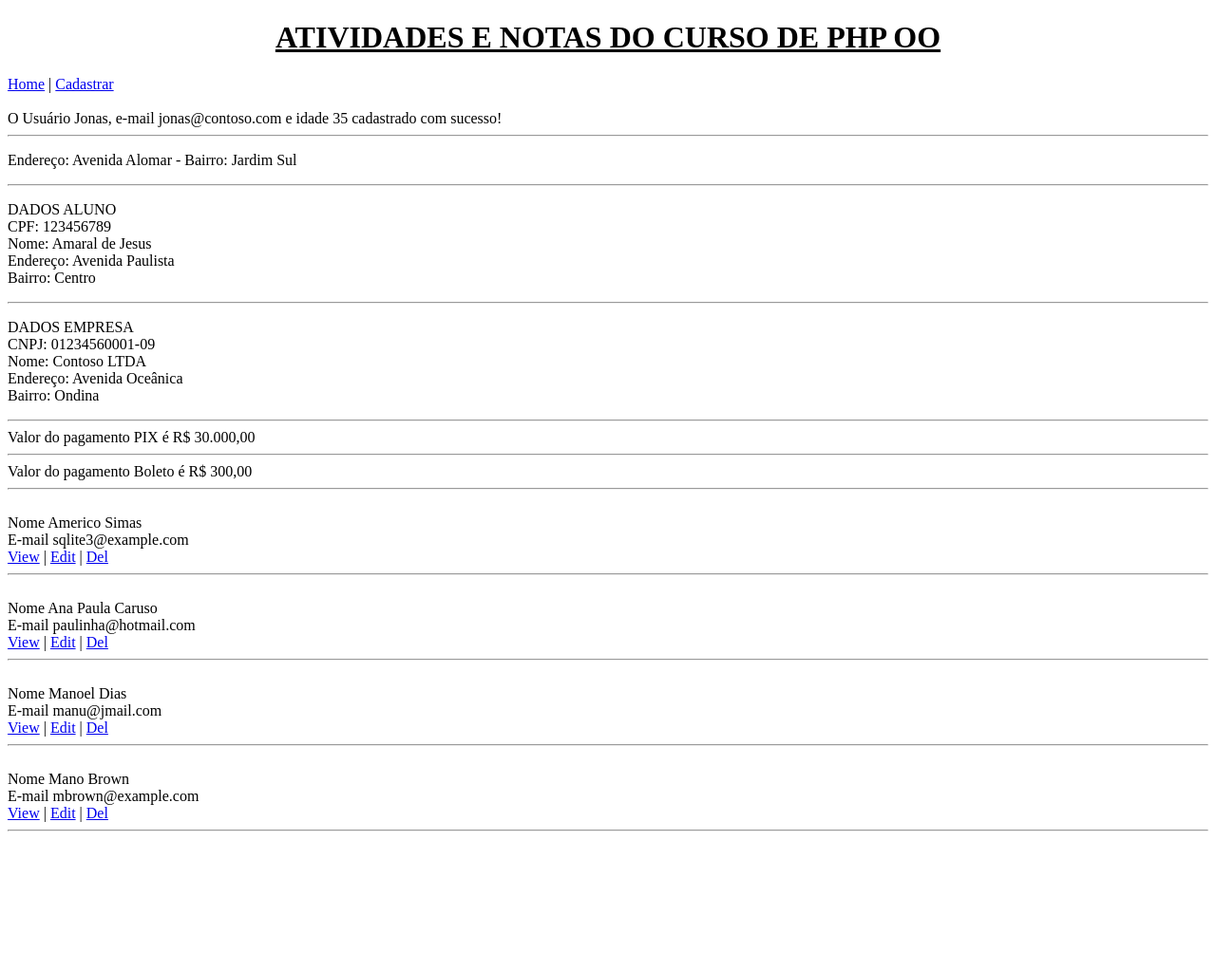
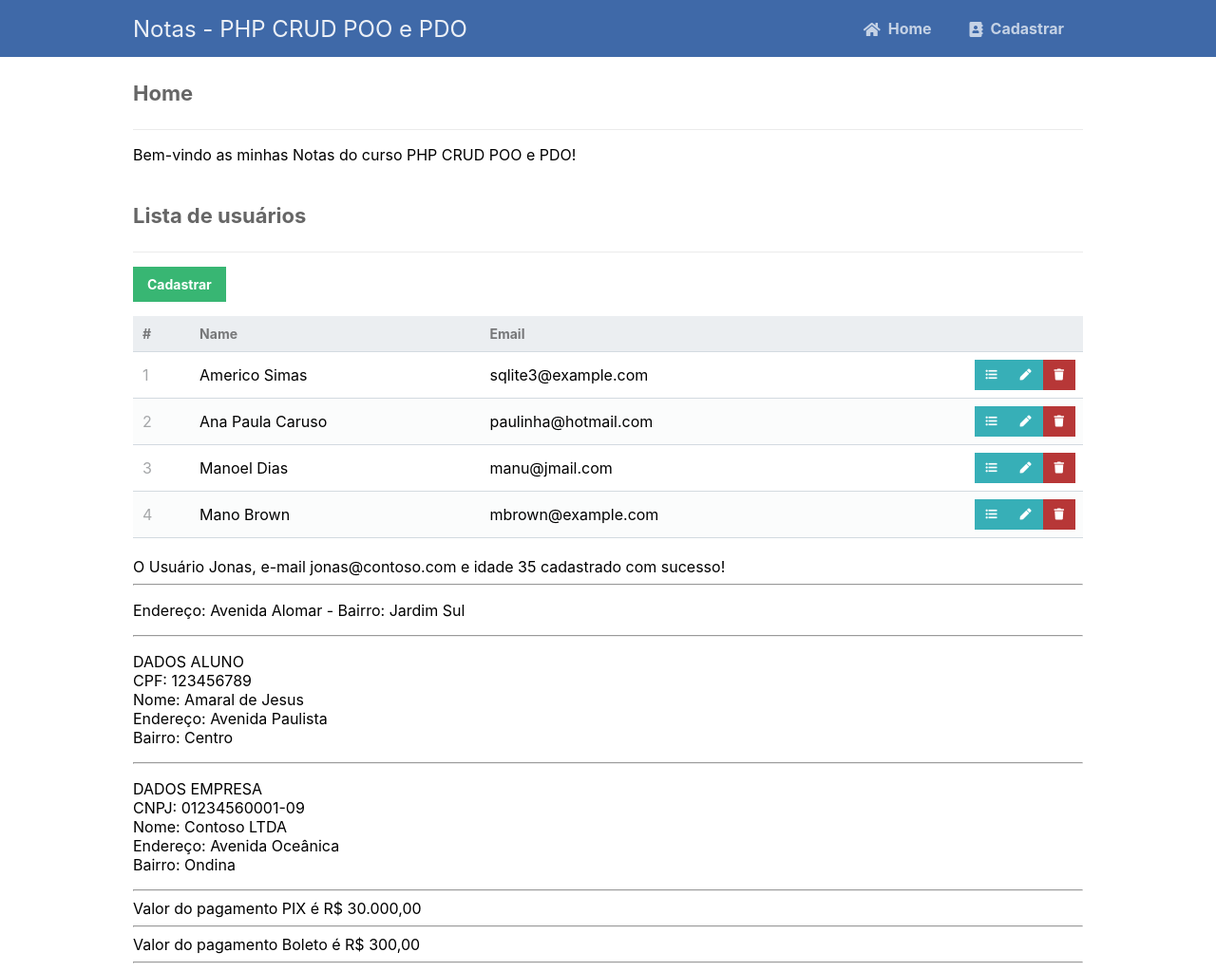
Before and after one commit to jpqateste/notas-projeto-php-oo, a PHP site: page / in a window 1280 px wide. Shown: the whole page at 95% size. Before the commit the page ends 876 px from the top, so only its background shows below. Run offline with PHP 8.4, Linux system fonts and the light colour scheme; data comes from the database, SQL or seed files in the repository; both versions use the stored data as it was after the commit; some libraries are stand-ins or nearby versions.

Commit message:
Added style file, nav menu  and update index user list

```diff
--- a/index.php
+++ b/index.php
@@ -9,14 +9,35 @@ session_start();
 <head>
     <meta charset="UTF-8">
     <meta name="viewport" content="width=device-width, initial-scale=1.0">
-    <title>PHP POO</title>
+    <title>PHP CRUD POO PDO</title>
+    <link href="style.css" rel="stylesheet" type="text/css">
+    <link rel="stylesheet" href="https://use.fontawesome.com/releases/v5.7.1/css/all.css">
 </head>
 <body>
-    <h1><center><u>ATIVIDADES E NOTAS DO CURSO DE PHP OO</u></center></h1>
-
-    <a href="index.php">Home</a>
-     | <a href="cadastrar.php">Cadastrar</a><br>
-
+<nav class="navtop">
+    	<div>
+    		<h1>Notas - PHP CRUD POO e PDO</h1>
+            <a href="index.php"><i class="fas fa-home"></i>Home</a>
+    		<a href="cadastrar.php"><i class="fas fa-address-book"></i>Cadastrar</a>
+    	</div>
+    </nav>
+    <div class="content">
+	<h2>Home</h2>
+	<p>Bem-vindo as minhas Notas do curso PHP CRUD POO e PDO!</p>
+</div>
+<div class="content read">
+	<h2>Lista de usuários</h2>
+	<a href="cadastrar.php" class="create-contact">Cadastrar</a>
+	<table>
+        <thead>
+            <tr>
+                <td>#</td>
+                <td>Name</td>
+                <td>Email</td>
+                <td></td>
+            </tr>
+        </thead>
+        <tbody>
     <?php
 
     if(isset($_SESSION['msg'])){
@@ -34,6 +55,40 @@ session_start();
     require './MetodoPagamento.php';
     require './MetodoPagamentoPIX.php';
     require './MetodoPagamentoBoleto.php';
+
+
+    $funcionarios = new Usuarios();
+    $listarfuncionarios = $funcionarios->listar();
+
+
+    //echo $listarfuncionarios;
+
+    foreach($listarfuncionarios as $row_usuario){
+
+        //var_dump($row_usuario);
+        extract($row_usuario);
+        echo"<tr>";
+        echo"<td>$id</td>";
+        echo "<td>$nome</td>";
+        echo "<td>$email</td>";
+        echo"<td class='actions'>";
+        echo"<a href='view.php?id=$id' class='edit'><i class='fa fa-list-ul fa-xs'></i></a>";
+        echo"<a href='edit.php?id=$id' class='edit'><i class='fas fa-pen fa-xs'></i></a>";
+        echo"<a href='delete.php?id=$id' class='trash'><i class='fas fa-trash fa-xs'></i></a>";
+        echo"</td>";
+        echo"</tr>";
+        //echo "<a href='view.php?id=$id'>View</a>";
+        //echo" | ";
+        //echo "<a href='edit.php?id=$id'>Edit</a>";
+        //echo" | ";
+        //echo "<a href='delete.php?id=$id'>Del</a><br>";
+        //echo "<hr>";
+    }
+
+    echo"</tbody>";
+    echo"</table>";
+
+
 
 
 
@@ -95,30 +150,7 @@ session_start();
 
     echo "<hr>";
 
-
-    $funcionarios = new Usuarios();
-    $listarfuncionarios = $funcionarios->listar();
-
-
-    //echo $listarfuncionarios;
-
-    foreach($listarfuncionarios as $row_usuario){
-
-        //var_dump($row_usuario);
-        extract($row_usuario);
-        echo "<br>";
-        #echo "ID $id <br>";
-        echo "Nome $nome <br>";
-        echo " E-mail $email <br>";
-        #echo " Senha $pass <br>";
-        echo "<a href='view.php?id=$id'>View</a>";
-        echo" | ";
-        echo "<a href='edit.php?id=$id'>Edit</a>";
-        echo" | ";
-        echo "<a href='delete.php?id=$id'>Del</a><br>";
-        echo "<hr>";
-    }
-
+//Base https://codeshack.io/crud-application-php-pdo-mysql/
 
     ?>
 </body>
--- /dev/null
+++ b/style.css
@@ -0,0 +1,193 @@
+* {
+    box-sizing: border-box;
+    font-family: -apple-system, BlinkMacSystemFont, "segoe ui", roboto, oxygen, ubuntu, cantarell, "fira sans", "droid sans", "helvetica neue", Arial, sans-serif;
+    font-size: 16px;
+    -webkit-font-smoothing: antialiased;
+    -moz-osx-font-smoothing: grayscale;
+}
+body {
+    background-color: #FFFFFF;
+    margin: 0;
+}
+.navtop {
+    background-color: #3f69a8;
+    height: 60px;
+    width: 100%;
+    border: 0;
+}
+.navtop div {
+    display: flex;
+    margin: 0 auto;
+    width: 1000px;
+    height: 100%;
+}
+.navtop div h1, .navtop div a {
+    display: inline-flex;
+    align-items: center;
+}
+.navtop div h1 {
+    flex: 1;
+    font-size: 24px;
+    padding: 0;
+    margin: 0;
+    color: #ecf0f6;
+    font-weight: normal;
+}
+.navtop div a {
+    padding: 0 20px;
+    text-decoration: none;
+    color: #c5d2e5;
+    font-weight: bold;
+}
+.navtop div a i {
+    padding: 2px 8px 0 0;
+}
+.navtop div a:hover {
+    color: #ecf0f6;
+}
+.content {
+    width: 1000px;
+    margin: 0 auto;
+}
+.content h2 {
+    margin: 0;
+    padding: 25px 0;
+    font-size: 22px;
+    border-bottom: 1px solid #ebebeb;
+    color: #666666;
+}
+.read .create-contact {
+    display: inline-block;
+    text-decoration: none;
+    background-color: #38b673;
+    font-weight: bold;
+    font-size: 14px;
+    color: #FFFFFF;
+    padding: 10px 15px;
+    margin: 15px 0;
+}
+.read .create-contact:hover {
+    background-color: #32a367;
+}
+.read .pagination {
+    display: flex;
+    justify-content: flex-end;
+}
+.read .pagination a {
+    display: inline-block;
+    text-decoration: none;
+    background-color: #a5a7a9;
+    font-weight: bold;
+    color: #FFFFFF;
+    padding: 5px 10px;
+    margin: 15px 0 15px 5px;
+}
+.read .pagination a:hover {
+    background-color: #999b9d;
+}
+.read table {
+    width: 100%;
+    padding-top: 30px;
+    border-collapse: collapse;
+}
+.read table thead {
+    background-color: #ebeef1;
+    border-bottom: 1px solid #d3dae0;
+}
+.read table thead td {
+    padding: 10px;
+    font-weight: bold;
+    color: #767779;
+    font-size: 14px;
+}
+.read table tbody tr {
+    border-bottom: 1px solid #d3dae0;
+}
+.read table tbody tr:nth-child(even) {
+    background-color: #fbfcfc;
+}
+.read table tbody tr:hover {
+    background-color: #376ab7;
+}
+.read table tbody tr:hover td {
+    color: #FFFFFF;
+}
+.read table tbody tr:hover td:nth-child(1) {
+    color: #FFFFFF;
+}
+.read table tbody tr td {
+    padding: 10px;
+}
+.read table tbody tr td:nth-child(1) {
+    color: #a5a7a9;
+}
+.read table tbody tr td.actions {
+    padding: 8px;
+    text-align: right;
+}
+.read table tbody tr td.actions .edit, .read table tbody tr td.actions .trash {
+    display: inline-flex;
+    text-align: right;
+    text-decoration: none;
+    color: #FFFFFF;
+    padding: 10px 12px;
+}
+.read table tbody tr td.actions .trash {
+    background-color: #b73737;
+}
+.read table tbody tr td.actions .trash:hover {
+    background-color: #a33131;
+}
+.read table tbody tr td.actions .edit {
+    background-color: #37afb7;
+}
+.read table tbody tr td.actions .edit:hover {
+    background-color: #319ca3;
+}
+.update form {
+    padding: 15px 0;
+    display: flex;
+    flex-flow: wrap;
+}
+.update form label {
+    display: inline-flex;
+    width: 400px;
+    padding: 10px 0;
+    margin-right: 25px;
+}
+.update form input {
+    padding: 10px;
+    width: 400px;
+    margin-right: 25px;
+    margin-bottom: 15px;
+    border: 1px solid #cccccc;
+}
+.update form input[type="submit"] {
+    display: block;
+    background-color: #38b673;
+    border: 0;
+    font-weight: bold;
+    font-size: 14px;
+    color: #FFFFFF;
+    cursor: pointer;
+    width: 200px;
+  margin-top: 15px;
+}
+.update form input[type="submit"]:hover {
+    background-color: #32a367;
+}
+.delete .yesno {
+    display: flex;
+}
+.delete .yesno a {
+    display: inline-block;
+    text-decoration: none;
+    background-color: #38b673;
+    font-weight: bold;
+    color: #FFFFFF;
+    padding: 10px 15px;
+    margin: 15px 10px 15px 0;
+}
+.delete .yesno a:hover {
+    background-color: #32a367;
+}
```
Also changed, not shown: bweb.db.
